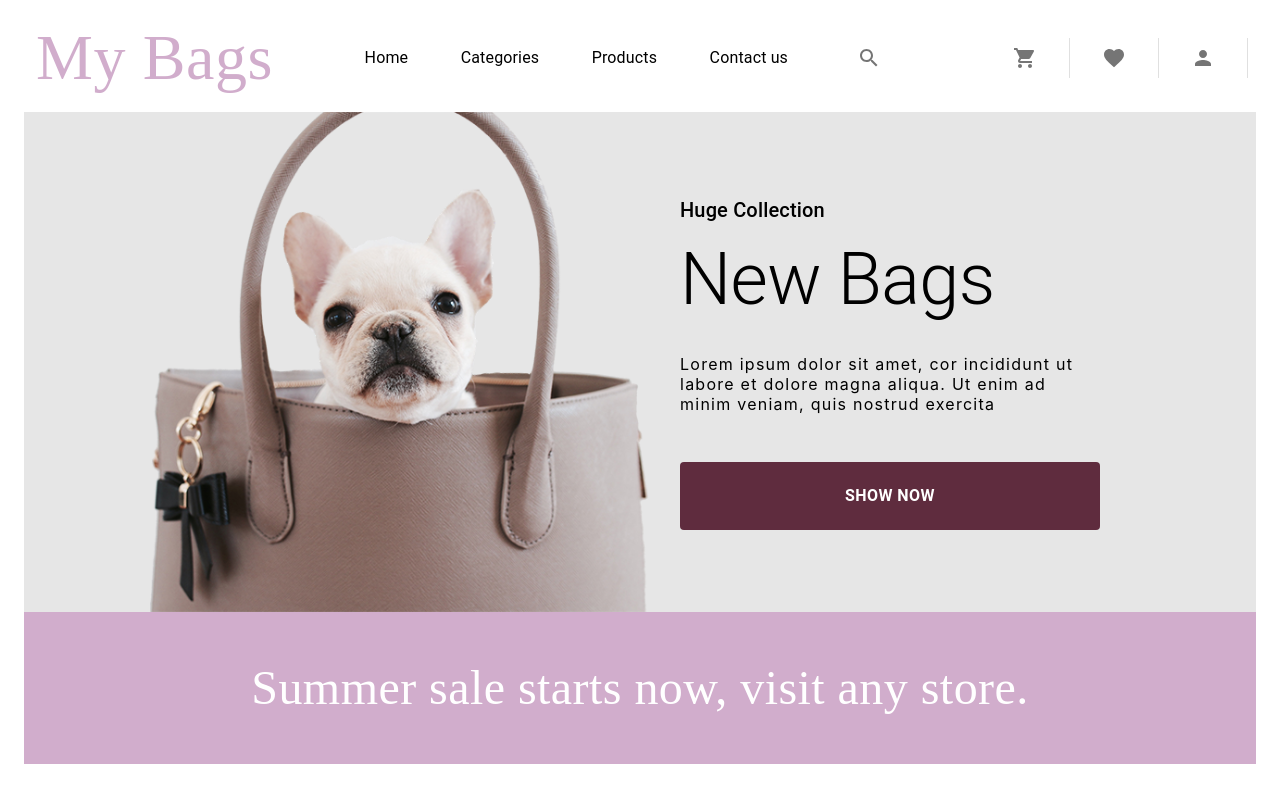
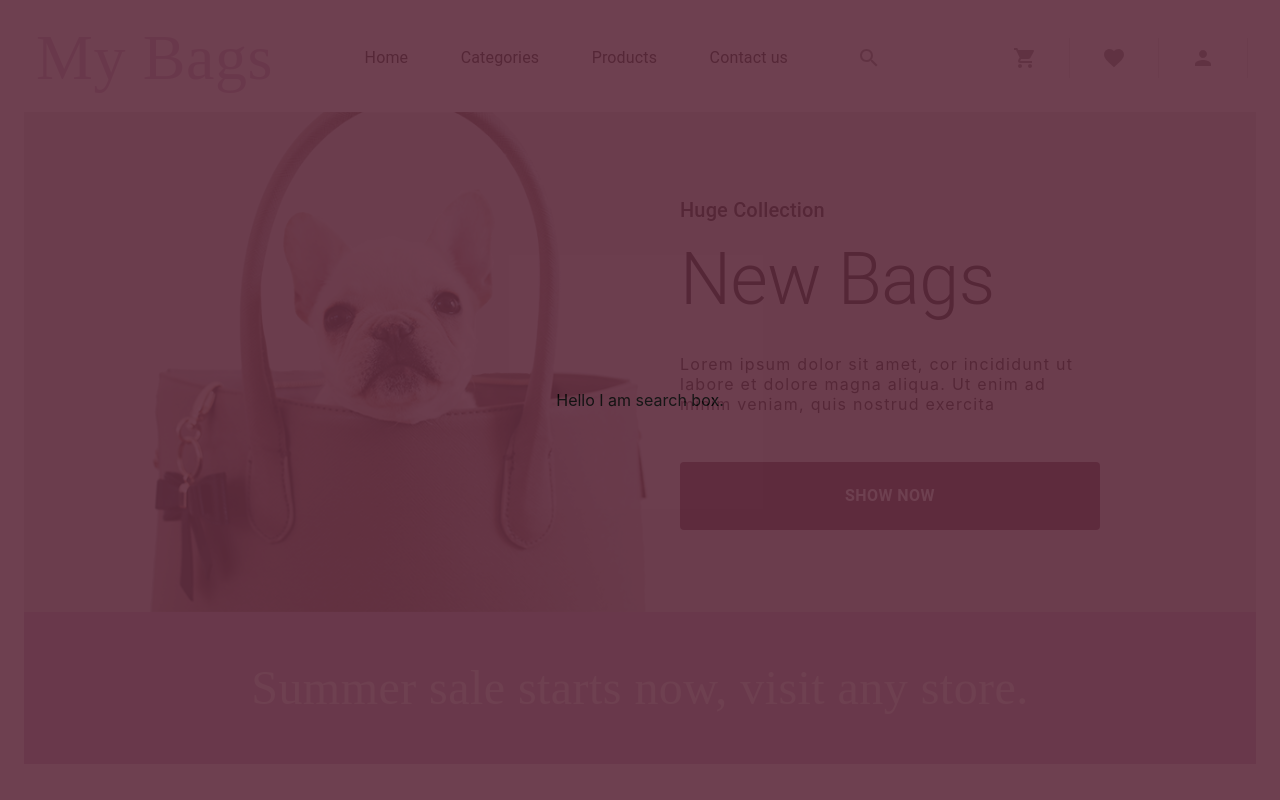
Before and after one commit to Hein-htetA/ecom-mui-responsive, a React (Create React App) app: page / in a window 1280 px wide. Shown: the top 800 px of the page. Built offline with nearby package versions, Linux system fonts and the light colour scheme; a web font is replaced by a local one.

Commit message:
drawer complete

```diff
--- a/src/App.js
+++ b/src/App.js
@@ -6,6 +6,8 @@ import Banner from './components/banner';
 import Promotions from './components/promotions';
 import Products from './components/products';
 import Footer from './components/footer';
+import AppDrawer from './components/drawer.js';
+import Search from './components/search';
 
 
 function App() {
@@ -25,12 +27,8 @@ function App() {
         </Box>
         <Products />
         <Footer />
-        {
-          /*
-            searchBox
-            appdrawer
-          */
-        }
+        <AppDrawer />
+        <Search />
         <Box sx={{width: '100%', height: '500px'}}></Box>
       </Container>
     </ThemeProvider>
--- a/src/components/appbar/AppbarMobile.js
+++ b/src/components/appbar/AppbarMobile.js
@@ -3,11 +3,21 @@ import { AppbarContainer, AppbarHeader } from "../../styles/appbar";
 import MenuIcon from '@mui/icons-material/Menu';
 import SearchIcon from '@mui/icons-material/Search';
 import Actions from "./actions";
+import { useState } from "react";
+import AppDrawer from "../drawer.js";
 
 export default function AppbarMobile({ matches }) {
+
+    const [showDrawer, setShowDrawer] = useState(false);
+
+    const toggleDrawer = () => {
+        setShowDrawer(!showDrawer);
+    }
+
     return (
         <AppbarContainer>
-            <IconButton>
+            <IconButton onClick={toggleDrawer}>
+                <AppDrawer showDrawer={showDrawer}/>
                 <MenuIcon />
             </IconButton>
             <AppbarHeader variant='h4' textAlign={'center'}>
--- /dev/null
+++ b/src/components/drawer.js/index.js
@@ -0,0 +1,38 @@
+import { Divider, Drawer, List, ListItemButton, ListItemText } from "@mui/material"
+import { Box } from "@mui/system"
+import { Colors } from "../../styles/theme"
+
+export default function AppDrawer({ showDrawer }) {
+
+    const list = ['Home', 'Categories', 'Products', 'About us', 'Contact us'].map((item) => (
+        <Box
+            key={item}
+        >
+            <List>
+                <ListItemButton>
+                    <ListItemText>
+                        {item}
+                    </ListItemText>
+                </ListItemButton>
+            </List>
+            <Divider variant="middle" sx={{ borderColor: Colors.light_gray, opacity: '0.8' }}/>
+        </Box>
+    ))
+
+    return (
+        <Drawer
+            open={ showDrawer }
+            PaperProps={{
+                sx: {
+                    backgroundColor: 'primary.main',
+                    borderRadius: '0px 100px 0px 0px',
+                    borderRight: `1px solid ${Colors.secondary}`,
+                    width: '250px',
+                    color: 'secondary.main',
+                }
+            }}
+        >
+            {list}
+        </Drawer>
+    )
+}
--- a/src/components/footer/index.js
+++ b/src/components/footer/index.js
@@ -94,7 +94,7 @@ export default function Footer() {
                             variant='standard' />
                             <Button startIcon={<SendIcon sx={{ color: Colors.white }} />}
                                 sx={{ mt: 4, mb: 4 }}
-                                variant="contained">
+                                variant='contained'>
                                 Subscribe
                             </Button>
                     </Stack>
--- /dev/null
+++ b/src/components/search/index.js
@@ -0,0 +1,12 @@
+import { Slide } from "@mui/material";
+import { SearchBoxContainer } from "../../styles/search";
+
+export default function Search() {
+    return (
+        <Slide direction="down" in={true} timeout={500}>
+            <SearchBoxContainer>
+                Hello I am search box.
+            </SearchBoxContainer>
+        </Slide>
+    )
+}
--- /dev/null
+++ b/src/styles/search/index.js
@@ -0,0 +1,16 @@
+import { Box, styled } from "@mui/material";
+import { Colors } from "../theme";
+
+export const SearchBoxContainer = styled(Box)(({ theme }) => ({
+    position: 'absolute',
+    top: 0,
+    left: 0,
+    width: '100%',
+    height: '100%',
+    background: Colors.primary,
+    display: 'flex',
+    justifyContent: 'center',
+    alignItems: 'center',
+    zIndex: 99999,
+    opacity: 0.9
+}))
```
